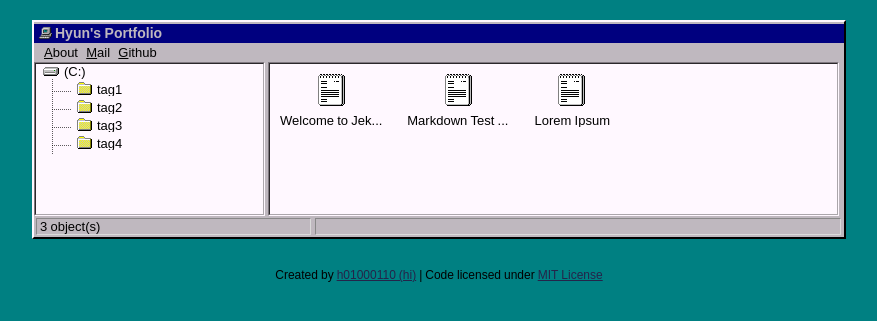
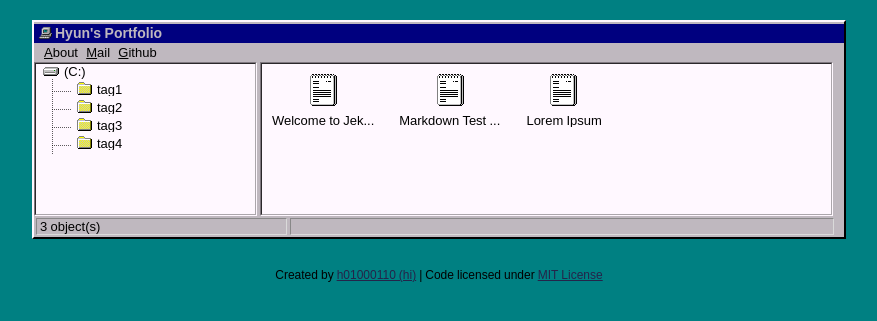
Before and after one commit to shyun03/shyun03.github.io, a Jekyll site: the page built from index.html, in a window 1280 px wide. Shown: the top 321 px of the page, without its empty margins (201-1078 px from the left). Built offline with Jekyll 4.4.1, drawn with Linux system fonts in a browser that asks for light colours; some web fonts are replaced.

Commit message:
화면 비 조정 점검

```diff
--- a/assets/css/001.css
+++ b/assets/css/001.css
@@ -135,7 +135,7 @@
 }
 
 .post_list {
-    width: 70%;
+    width: 70.2%;
     margin: 0 auto;
     min-height: 150px;
     max-height: 150px;
@@ -169,7 +169,7 @@
 }
 
 .tag_list {
-    width: 28%;
+    width: 27%;
     margin: 0 auto;
     min-height: 150px;
     max-height: 150px;
@@ -222,12 +222,12 @@
 }
 
 .post_total .left {
-    width: 33%;
+    width: 30%;
     margin-left: 2px
 }
 
 .post_total .right {
-    width: 64%;
+    width: 66.2%;
     margin-right: 2px
 }
 
```
Also changed, not shown: assets/css/002.css (+4 -4 lines).
